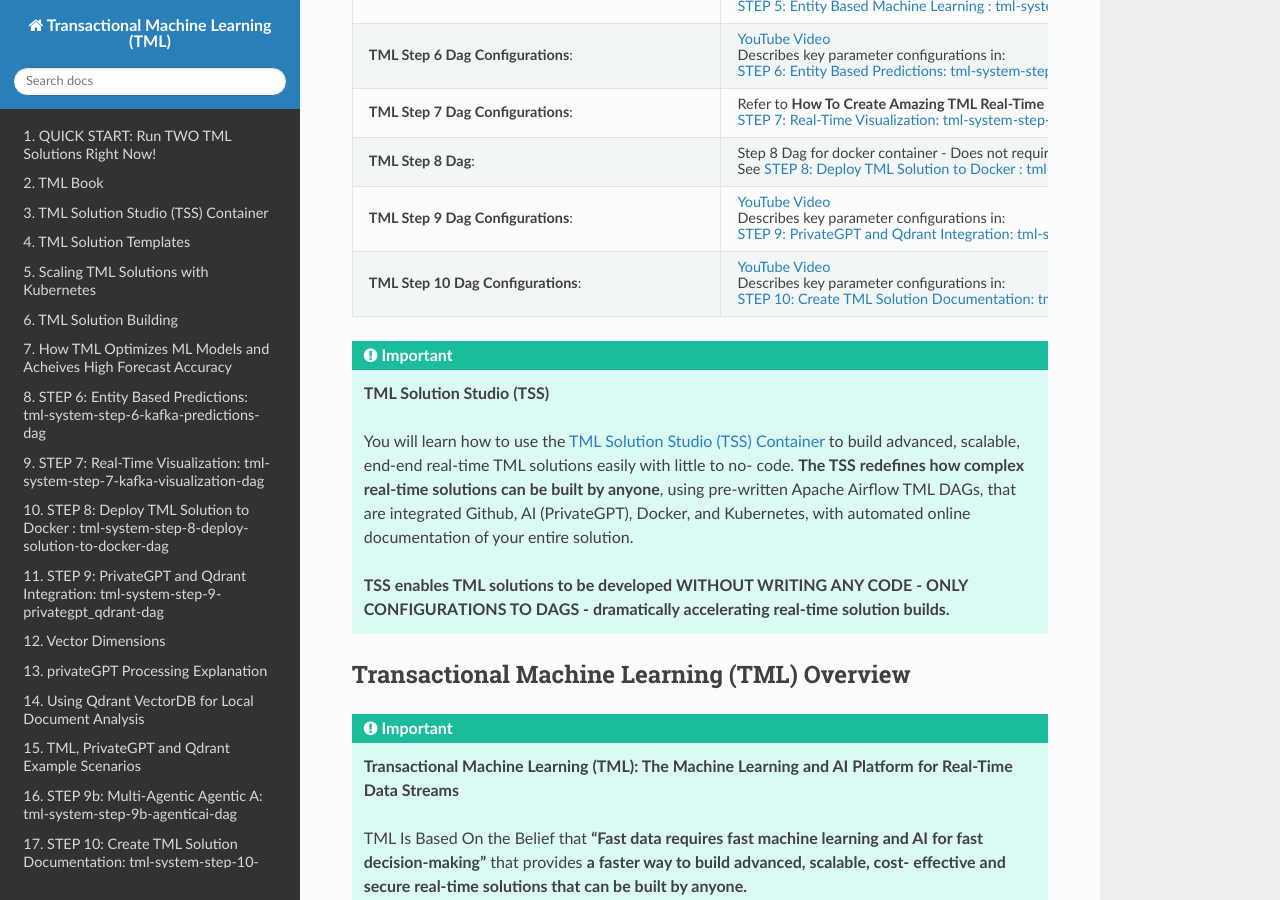
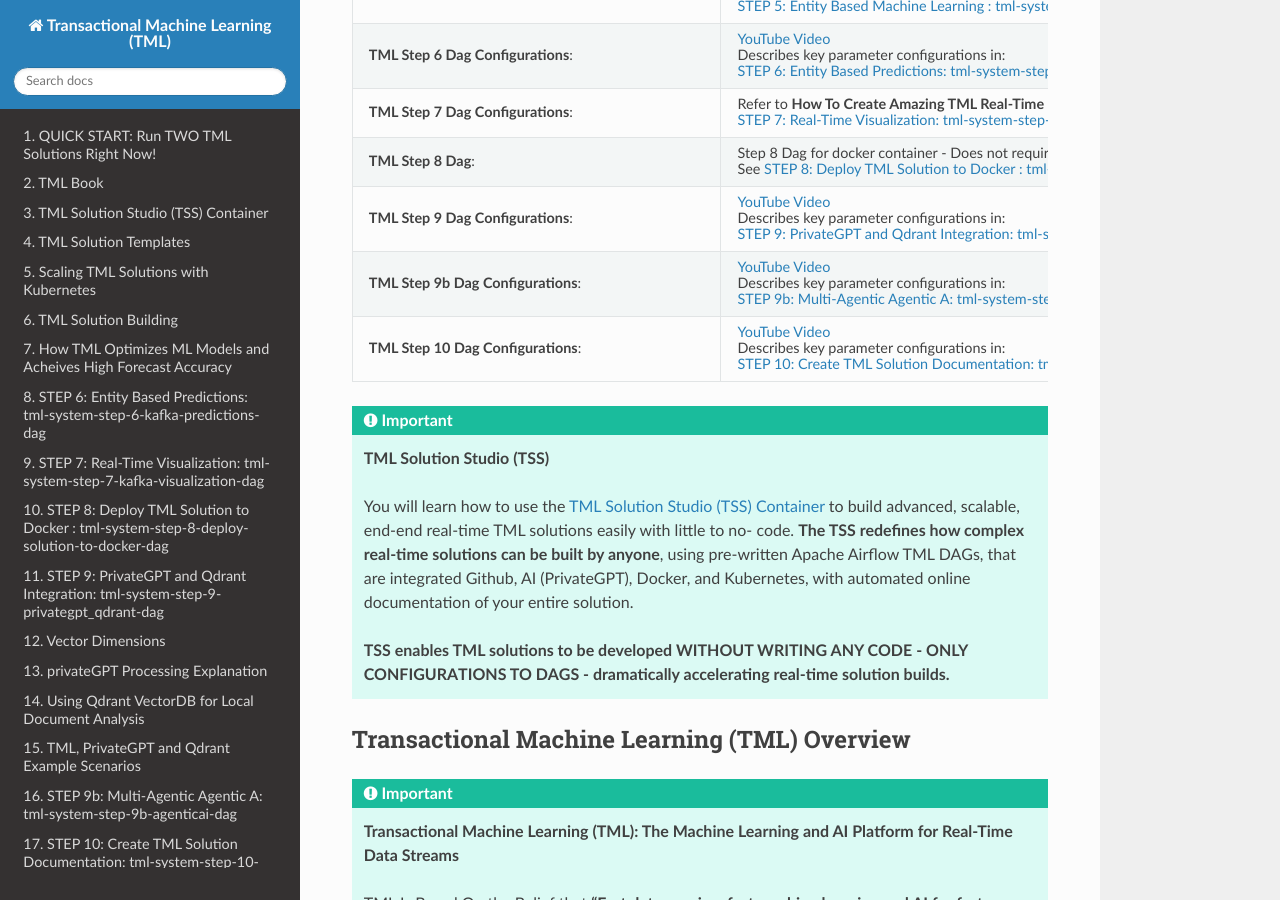
Before and after one commit to smaurice101/readthedocs, a Sphinx documentation site: the page built from docs/source/index.rst, in a window 1280 px wide and 900 px high, scrolled down 2653 px. Built offline with Sphinx 7.4.7 and the Read the Docs theme 3.1.0, drawn with Linux system fonts in a browser that asks for light colours; some of the changed text lies outside the part shown.

Commit message:
Update index.rst

```diff
--- a/docs/source/index.rst
+++ b/docs/source/index.rst
@@ -158,6 +158,12 @@
        Describes key parameter configurations in:
 
        :ref:`STEP 9: PrivateGPT and Qdrant Integration: tml-system-step-9-privategpt_qdrant-dag`
+   * - **TML Step 9b Dag Configurations**:
+     - `YouTube Video <https://www.youtube.com/watch?v=BkBpNNjYr24>`_
+
+       Describes key parameter configurations in:
+
+       :ref:`STEP 9b: Multi-Agentic Agentic A: tml-system-step-9b-agenticai-dag`
    * - **TML Step 10 Dag Configurations**:
      - `YouTube Video <https://youtu.be/iue3ljO_bBU>`_
 
```
